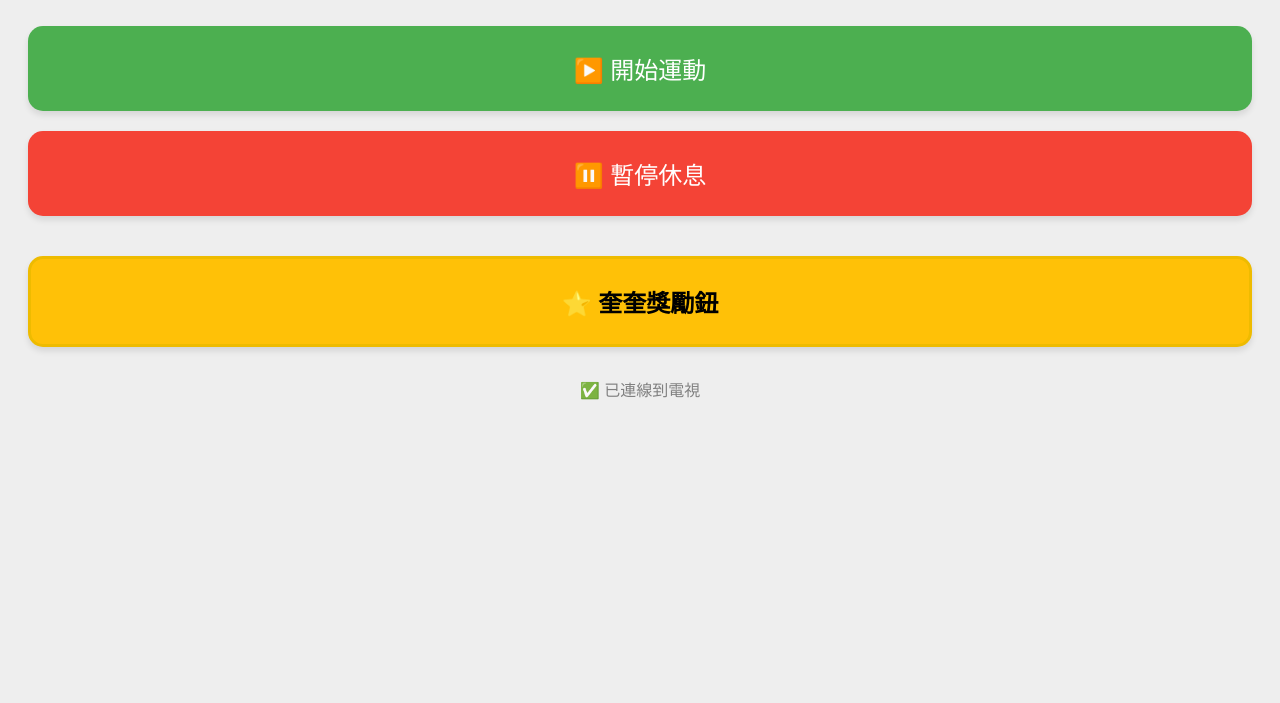
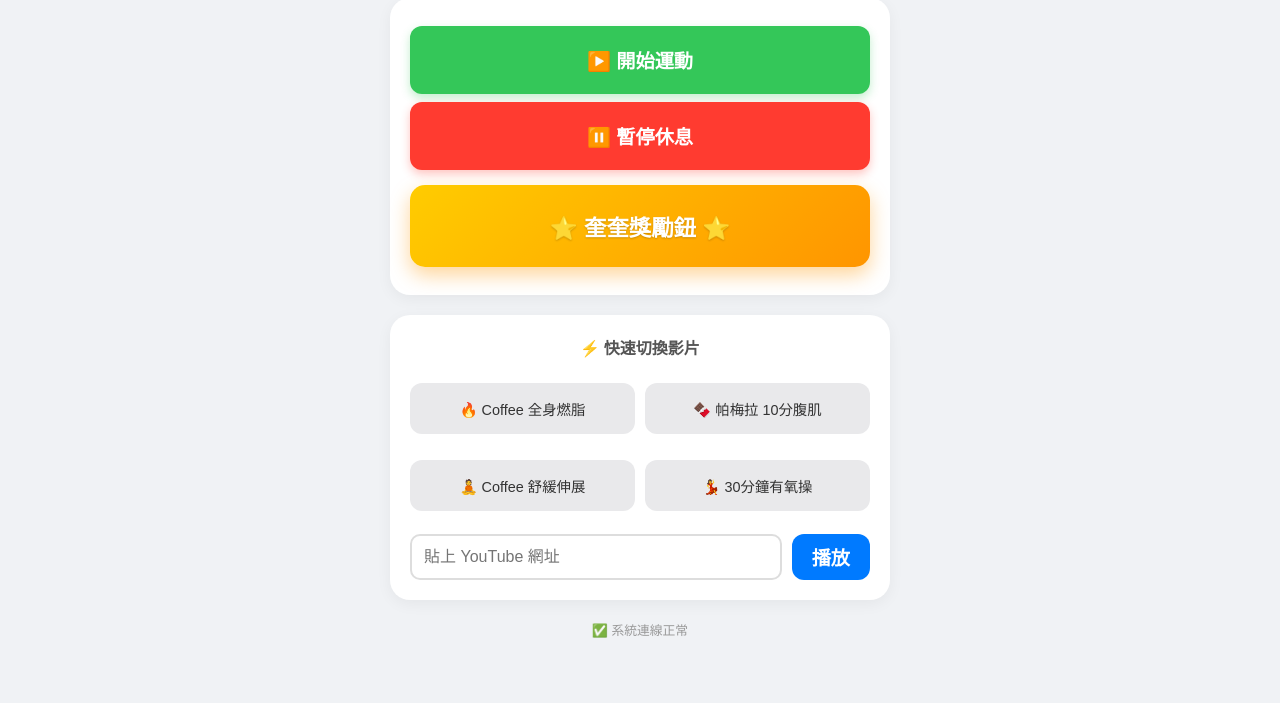
Before and after one commit to ianferrari/burn-buddy, a plain HTML site: page remote.html in a window 1280 px wide. Shown: the part 97-800 px from the top of the page. Drawn offline with Linux system fonts and the light colour scheme.

Commit message:
Update remote.html

```diff
--- a/remote.html
+++ b/remote.html
@@ -7,28 +7,73 @@
     <script src="https://www.gstatic.com/firebasejs/8.10.1/firebase-app.js"></script>
     <script src="https://www.gstatic.com/firebasejs/8.10.1/firebase-database.js"></script>
     <style>
-        body { background: #eee; text-align: center; font-family: sans-serif; padding: 20px; }
-        h2 { margin-bottom: 30px; color: #333; }
-        button { width: 100%; padding: 25px; font-size: 1.5rem; margin: 10px 0; border: none; border-radius: 15px; cursor: pointer; transition: 0.1s; box-shadow: 0 4px 6px rgba(0,0,0,0.1); }
+        body { background: #f0f2f5; text-align: center; font-family: -apple-system, BlinkMacSystemFont, "Segoe UI", Roboto, sans-serif; padding: 20px; max-width: 500px; margin: 0 auto; }
+        h2 { margin-bottom: 20px; color: #333; font-weight: 700; }
+
+        /* 播放控制區 */
+        .control-panel { background: white; padding: 20px; border-radius: 20px; box-shadow: 0 4px 15px rgba(0,0,0,0.05); margin-bottom: 20px; }
+
+        button {
+            width: 100%; padding: 20px; font-size: 1.2rem; margin: 8px 0; border: none; border-radius: 12px;
+            cursor: pointer; transition: transform 0.1s, box-shadow 0.1s;
+            font-weight: 600; display: flex; align-items: center; justify-content: center;
+        }
         button:active { transform: scale(0.96); }
-        .btn-play { background: #4CAF50; color: white; }
-        .btn-pause { background: #f44336; color: white; }
-        .btn-kui { background: #FFC107; color: black; font-weight: bold; border: 3px solid #eebb00; margin-top: 30px; }
+
+        .btn-play { background: #34c759; color: white; box-shadow: 0 4px 10px rgba(52, 199, 89, 0.3); }
+        .btn-pause { background: #ff3b30; color: white; box-shadow: 0 4px 10px rgba(255, 59, 48, 0.3); }
+        .btn-kui {
+            background: linear-gradient(135deg, #ffcc00, #ff9500);
+            color: white; font-size: 1.4rem; padding: 25px;
+            margin-top: 15px; border-radius: 15px;
+            box-shadow: 0 8px 20px rgba(255, 149, 0, 0.4);
+            text-shadow: 0 1px 2px rgba(0,0,0,0.2);
+        }
+
+        /* 點歌機區塊 */
+        .jukebox { background: white; padding: 20px; border-radius: 20px; box-shadow: 0 4px 15px rgba(0,0,0,0.05); }
+        .jukebox h3 { margin-top: 0; color: #555; font-size: 1rem; }
+
+        .preset-grid { display: grid; grid-template-columns: 1fr 1fr; gap: 10px; margin-bottom: 15px; }
+        .btn-preset { background: #e9e9eb; color: #333; font-size: 0.9rem; padding: 15px; font-weight: normal; }
+
+        .url-input-group { display: flex; gap: 10px; }
+        input {
+            flex: 1; padding: 12px; border: 2px solid #ddd; border-radius: 10px; outline: none; font-size: 1rem;
+        }
+        input:focus { border-color: #007aff; }
+        .btn-load { width: auto; background: #007aff; color: white; margin: 0; padding: 0 20px; }
+
     </style>
 </head>
 <body>
 
-    <h2>📱 BurnBuddy 遙控器</h2>
+    <h2>📱 遙控器 V2.0</h2>
 
-    <button class="btn-play" onclick="sendCommand('play')">▶️ 開始運動</button>
-    <button class="btn-pause" onclick="sendCommand('pause')">⏸️ 暫停休息</button>
+    <div class="control-panel">
+        <button class="btn-play" onclick="sendCommand('play')">▶️ 開始運動</button>
+        <button class="btn-pause" onclick="sendCommand('pause')">⏸️ 暫停休息</button>
+        <button class="btn-kui" onclick="sendCommand('kuikui')">⭐ 奎奎獎勵鈕 ⭐</button>
+    </div>
 
-    <button class="btn-kui" onclick="sendCommand('kuikui')">⭐ 奎奎獎勵鈕</button>
+    <div class="jukebox">
+        <h3>⚡ 快速切換影片</h3>
+        <div class="preset-grid">
+            <button class="btn-preset" onclick="changeVideo('Fj5b-O6g4rU')">🔥 Coffee 全身燃脂</button>
+            <button class="btn-preset" onclick="changeVideo('1f8yoFFdkcY')">🍫 帕梅拉 10分腹肌</button>
+            <button class="btn-preset" onclick="changeVideo('sTANio_2E0Q')">🧘 Coffee 舒緩伸展</button>
+            <button class="btn-preset" onclick="changeVideo('AnH6D5q4j2I')">💃 30分鐘有氧操</button>
+        </div>
 
-    <div id="msg" style="margin-top:20px; color: gray;">連線中...</div>
+        <div class="url-input-group">
+            <input type="text" id="videoUrl" placeholder="貼上 YouTube 網址">
+            <button class="btn-load" onclick="parseAndLoad()">播放</button>
+        </div>
+    </div>
+
+    <div id="msg" style="margin-top:20px; color: #999; font-size: 0.8rem;">連線中...</div>
 
     <script>
-        // --- Firebase 設定 (跟電視端一模一樣) ---
         var firebaseConfig = {
             apiKey: "AIzaSyDjWvhVo6EM0cW_TDYVehzXcuovuU0lqOs",
             authDomain: "burnbuddy-d68c2.firebaseapp.com",
@@ -39,24 +84,51 @@
             appId: "1:519617766080:web:ef9c04ea8e3d4d8c218325"
         };
 
-        // 初始化
         try {
             firebase.initializeApp(firebaseConfig);
-            document.getElementById('msg').innerText = "✅ 已連線到電視";
+            document.getElementById('msg').innerText = "✅ 系統連線正常";
         } catch (e) {
             document.getElementById('msg').innerText = "❌ 連線失敗";
         }
 
         var database = firebase.database();
 
+        // 震動功能 (如果手機支援)
+        function vibrate() {
+            if (navigator.vibrate) {
+                navigator.vibrate(50); // 震動 50 毫秒 (輕輕一下)
+            }
+        }
+
         function sendCommand(cmd) {
-            database.ref('command').set(cmd, function(error) {
-                if (error) {
-                    alert('發送失敗！');
-                } else {
-                    console.log('指令已發送: ' + cmd);
-                }
-            });
+            vibrate(); // 觸發震動
+            database.ref('command').set(cmd);
+        }
+
+        // 切換影片 (直接傳送 ID)
+        function changeVideo(videoId) {
+            vibrate();
+            if(!videoId) return;
+            database.ref('videoId').set(videoId); // 寫入新的 ID 到資料庫
+            alert("已切換影片！");
+        }
+
+        // 解析網址並播放
+        function parseAndLoad() {
+            var url = document.getElementById('videoUrl').value;
+            if (!url) return;
+
+            // 簡單的正規表達式抓取 YouTube ID
+            var regExp = /^.*((youtu.be\/)|(v\/)|(\/u\/\w\/)|(embed\/)|(watch\?))\??v?=?([^#&?]*).*/;
+            var match = url.match(regExp);
+
+            if (match && match[7].length == 11) {
+                var videoId = match[7];
+                changeVideo(videoId);
+                document.getElementById('videoUrl').value = ''; // 清空輸入框
+            } else {
+                alert("網址格式錯誤，請確認是 YouTube 連結喔！");
+            }
         }
     </script>
 </body>
```
